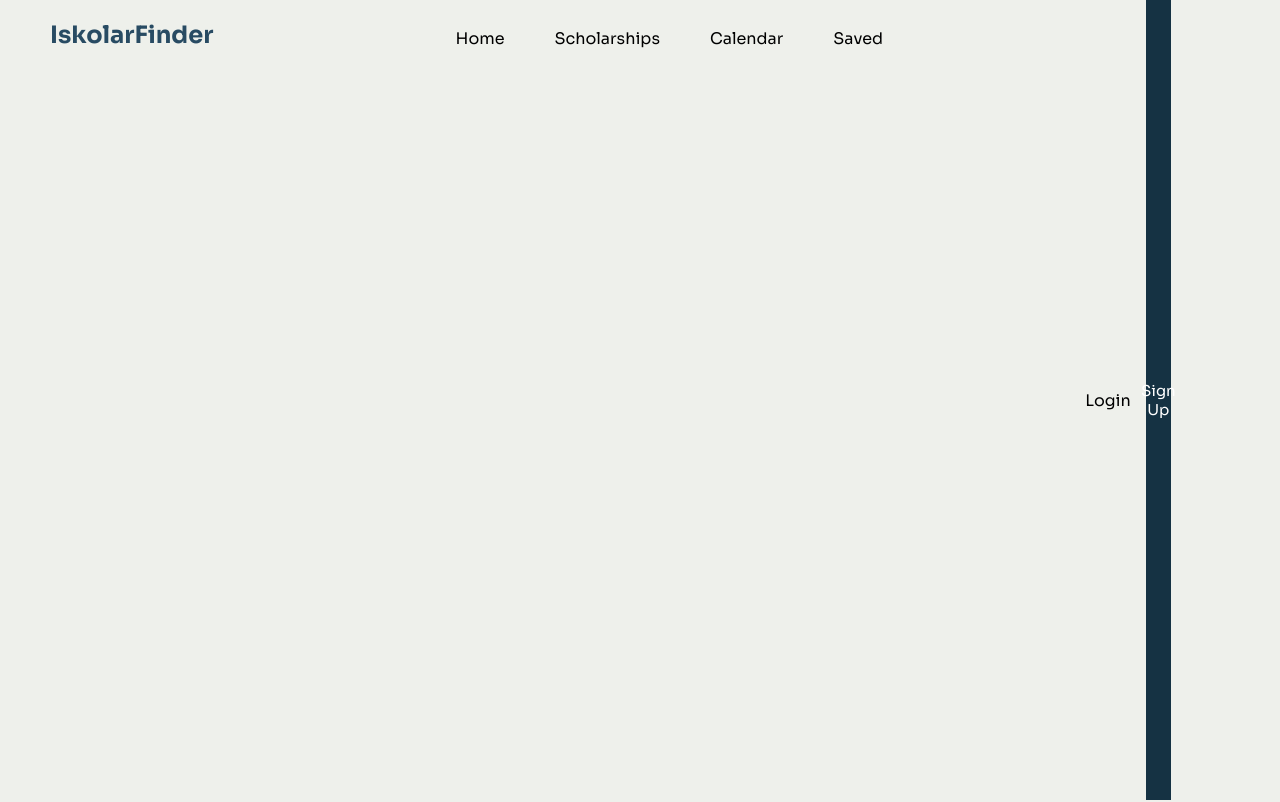
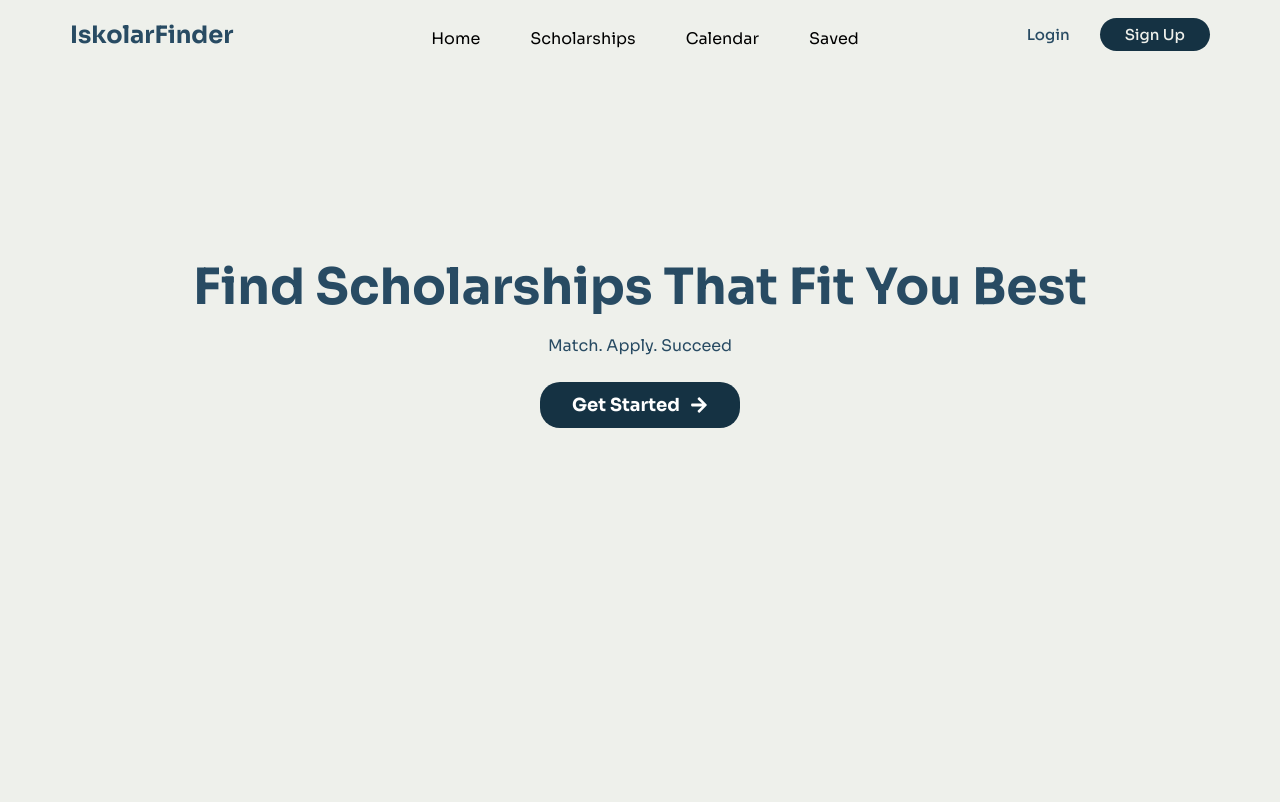
Before and after one commit to DontReb/IskolarFinder, a React (Vite) app: page / in a window 1280 px wide. Shown: the top 802 px of the page. Built offline with nearby package versions, Linux system fonts and the light colour scheme; no server answers.

Commit message:
Fixed the home layout since it's bugging

```diff
--- a/src/components/Navbar.jsx
+++ b/src/components/Navbar.jsx
@@ -1,4 +1,3 @@
-import React from "react";
 import { Link } from "react-router-dom";
 
 function Navbar() {
@@ -13,11 +12,9 @@
                     <li><a>Saved</a></li>
                 </ul>
             </div>
-            <div className="authButtons">
-                <Link to="/login" className="loginLink">Login</Link>
-                <Link to="/signup">
-                    <button className="signUp">Sign Up</button>
-                </Link>
+            <div className="authLinks">
+                <Link to="/login" className="loginbtn">Login</Link>
+                <Link to="/signup" className="signUpbtn">Sign Up</Link>
             </div>
         </nav>
     );
--- a/src/css/Home.css
+++ b/src/css/Home.css
@@ -2,7 +2,7 @@
   display: flex;
   flex-direction: column;
   align-items: center;
-  min-height: 100vh;
+  min-height: 100%;
   padding-top: 10%;
 }
 
--- a/src/css/NavBar.css
+++ b/src/css/NavBar.css
@@ -1,6 +1,7 @@
 .dash {
   justify-content: space-between;
   display: flex;
+  padding: 0 20px;
 }
 
 .dash li {
@@ -23,28 +24,42 @@
   gap: 50px;
 }
 
-.authButtons {
-  display: flex;
-  align-items: center;
-  gap: 15px;
+.authLinks {
+  gap: 10px;
+  margin-top: 24px;
   margin-right: 50px;
 }
 
-.signUp {
-  background: #153243;
+.loginbtn {
   border: none;
-  border-radius: 25px;
-  padding: 12px;
-  width: 100px;
-  height: 30px;
-  margin: 10px;
-  color: white;
+  padding: 10px;
   font-family: "Sora";
+  font-weight: 450;
   font-size: 15px;
+  color: #284B63;
   cursor: pointer;
-  display: flex;
-  align-items: center;
-  justify-content: center;
-  gap: 10px;
-  transition: transform 0.2s ease;
+  transition: all 0.3s ease;
 }
+
+.loginbtn:hover {
+  background-color: #d6d8d3;
+  border-radius: 20px;
+  padding: 7px 10px;
+}
+
+.signUpbtn {
+  border: none;
+  border-radius: 20px;
+  background-color: #153243;
+  padding: 7px 25px;
+  margin-left: 20px;
+  font-family: "Sora";
+  font-weight: 450;
+  font-size: 15px;
+  color: #EEF0EB;
+  transition: all 0.3s ease;
+}
+
+.signUpbtn:hover {
+  background-color: #1c4359;
+}
```
